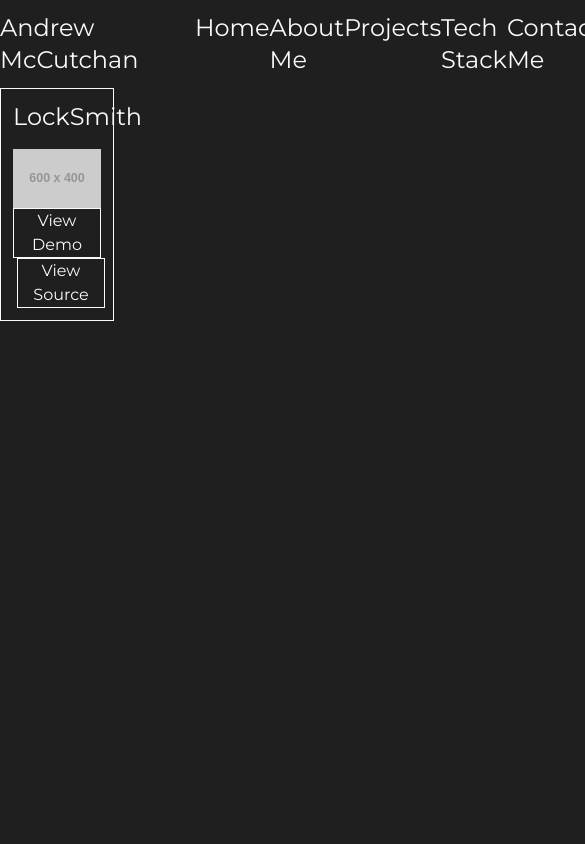
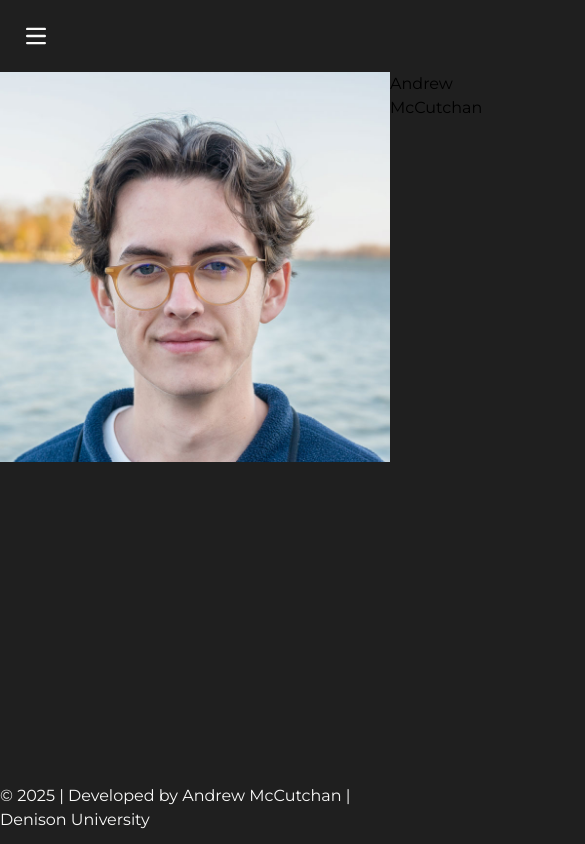
Before and after one commit to andmccutchan/Personal-Website, a React (Vite) app: page / in a window 390 px wide. Shown: the whole page, 585 px wide, since content can reach past the window. Built offline with nearby package versions, Linux system fonts and the light colour scheme.

Commit message:
Added hero section, fixed header and footer

```diff
--- a/src/App.jsx
+++ b/src/App.jsx
@@ -5,10 +5,10 @@ import Footer from "./Components/Footer";
 
 const App = () => {
   return (
-    <div className="container mx-auto">
+    <div className="container flex flex-col mx-auto min-h-screen">
       <Header />
       <Home />
-      {/* <Footer /> */}
+      <Footer />
     </div>
   );
 };
--- a/src/Components/Footer.jsx
+++ b/src/Components/Footer.jsx
@@ -2,10 +2,11 @@ import React from "react";
 
 const Footer = () => {
   return (
-    <footer>
-      <div>
+    <footer className="mt-auto py-3">
+      <div className="flex justify-center">
         <p className="text-stone-50">
-          &copy; {new Date().getFullYear()} | Developed by Andrew McCutchan
+          &copy; {new Date().getFullYear()} | Developed by Andrew McCutchan |
+          Denison University
         </p>
       </div>
     </footer>
--- a/src/Components/Header.jsx
+++ b/src/Components/Header.jsx
@@ -2,43 +2,70 @@ import React from "react";
 
 const Header = () => {
   return (
-    <div className="flex w-full py-3">
     <nav className="flex text-gray-50 w-full justify-between">
-        <p className="text-2xl">Andrew McCutchan</p>
-        <ul className="flex text-2xl justify-between w-1/2">
-          <li>
+      <div className="max-w-screen-xl flex flex-wrap items-center justify-between mx-auto p-4 w-full">
+        <div className="flex w-auto">
+          <button
+            data-collapse-toggle="navbar-default"
+            type="button"
+            className="inline-flex items-center p-2 w-10 h-10 justify-center text-sm text-stone-50 rounded-lg md:hidden hover:bg-stone-100 focus:outline-none focus:ring-2 focus:ring-gray-200 dark:text-gray-400 dark:hover:bg-gray-700 dark:focus:ring-gray-600"
+            aria-controls="navbar-default"
+            aria-expanded="false"
+          >
+            <span className="sr-only">Open main menu</span>
+            <svg
+              class="w-5 h-5"
+              aria-hidden="true"
+              xmlns="http://www.w3.org/2000/svg"
+              fill="none"
+              viewBox="0 0 17 14"
+            >
+              <path
+                stroke="currentColor"
+                stroke-linecap="round"
+                stroke-linejoin="round"
+                stroke-width="2"
+                d="M1 1h15M1 7h15M1 13h15"
+              />
+            </svg>
+          </button>
+        </div>
+        <div className="hidden md:flex md:w-auto md:">
+          <ul className="flex text-2xl justify-between w-full">
+            <li className="me-8">
               <a className="relative group" href="#">
                 Home
                 <span className="absolute left-0 bottom-0 w-0 h-0.5 bg-stone-50 transition-all duration-300 group-hover:w-full"></span>
               </a>
             </li>
-          <li>
+            <li className="me-8">
               <a className="relative group" href="#">
                 About Me
                 <span className="absolute left-0 bottom-0 w-0 h-0.5 bg-stone-50 transition-all duration-300 group-hover:w-full"></span>
               </a>
             </li>
-          <li>
+            <li className="me-8">
               <a className="relative group" href="#">
                 Projects
                 <span className="absolute left-0 bottom-0 w-0 h-0.5 bg-stone-50 transition-all duration-300 group-hover:w-full"></span>
               </a>
             </li>
-          <li>
+            <li className="me-8">
               <a className="relative group" href="#">
                 Tech Stack
                 <span className="absolute left-0 bottom-0 w-0 h-0.5 bg-stone-50 transition-all duration-300 group-hover:w-full"></span>
               </a>
             </li>
-          <li>
+            <li className="me-8">
               <a className="relative group" href="#">
                 Contact Me
                 <span className="absolute left-0 bottom-0 w-0 h-0.5 bg-stone-50 transition-all duration-300 group-hover:w-full"></span>
               </a>
             </li>
           </ul>
+        </div>
+      </div>
     </nav>
-    </div>
   );
 };
 
--- /dev/null
+++ b/src/Components/HeroSection.jsx
@@ -0,0 +1,15 @@
+import React from "react";
+
+const HeroSection = () => {
+  return (
+    <div className="flex">
+      <img
+        src="/Andrew-McCutchan-website-headshot.jpg"
+        alt="Andrew McCutchan"
+      />
+      <h1>Andrew McCutchan</h1>
+    </div>
+  );
+};
+
+export default HeroSection;
--- a/src/Pages/Home.jsx
+++ b/src/Pages/Home.jsx
@@ -1,5 +1,6 @@
 import React from "react";
 import ProjectCard from "../Components/ProjectCard";
+import HeroSection from "../Components/HeroSection";
 
 function Home() {
   const projectInfo = [
@@ -14,7 +15,8 @@ function Home() {
 
   return (
     <>
-      <div className="grid grid-cols-3 gap-6 w-full mx-auto">
+      <HeroSection />
+      {/* <div className="grid grid-cols-3 gap-6 w-full mx-auto">
         {projectInfo.map((project, index) => (
           <ProjectCard
             key={index}
@@ -25,7 +27,7 @@ function Home() {
             githubLink={project.github}
           />
         ))}
-      </div>
+      </div> */}
     </>
   );
 }
```
Also changed, not shown: public/Andrew-McCutchan-website-headshot.jpg (added). Lines whose indentation alone changed are shown as unchanged.
